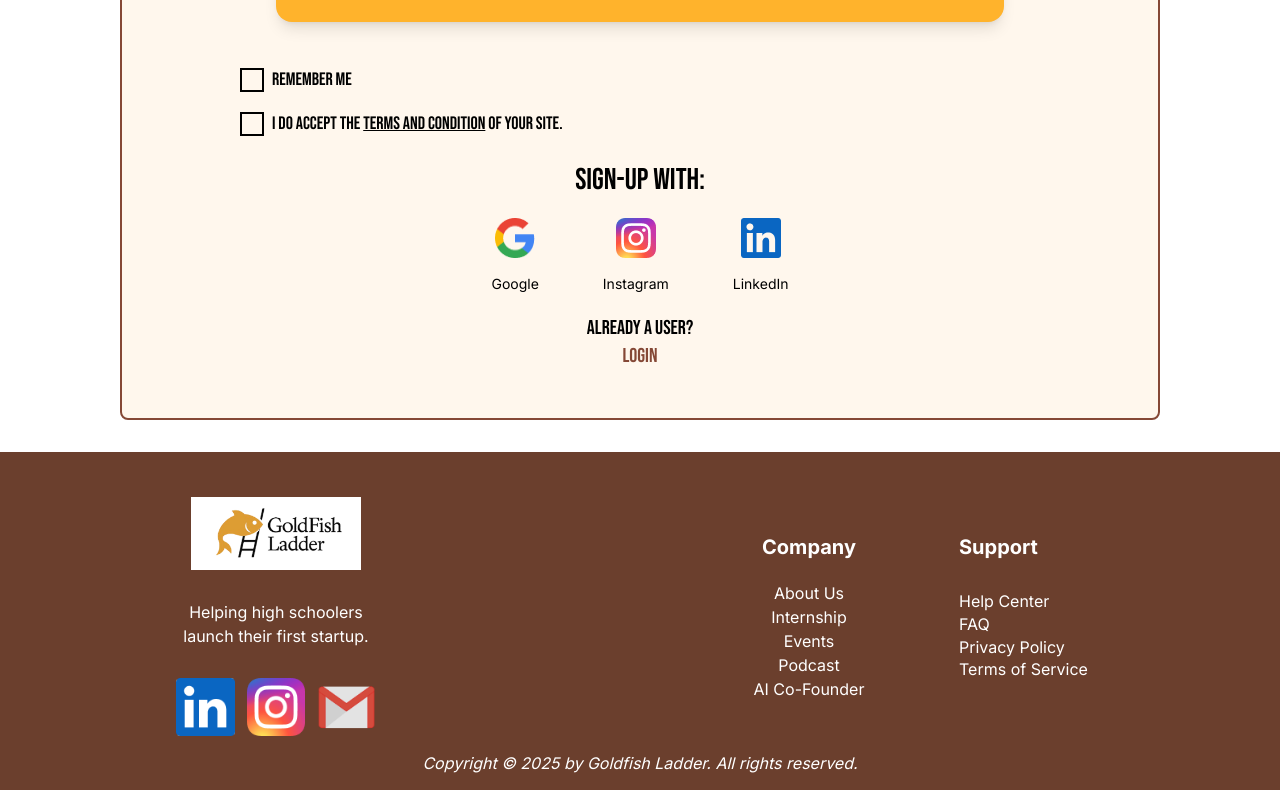
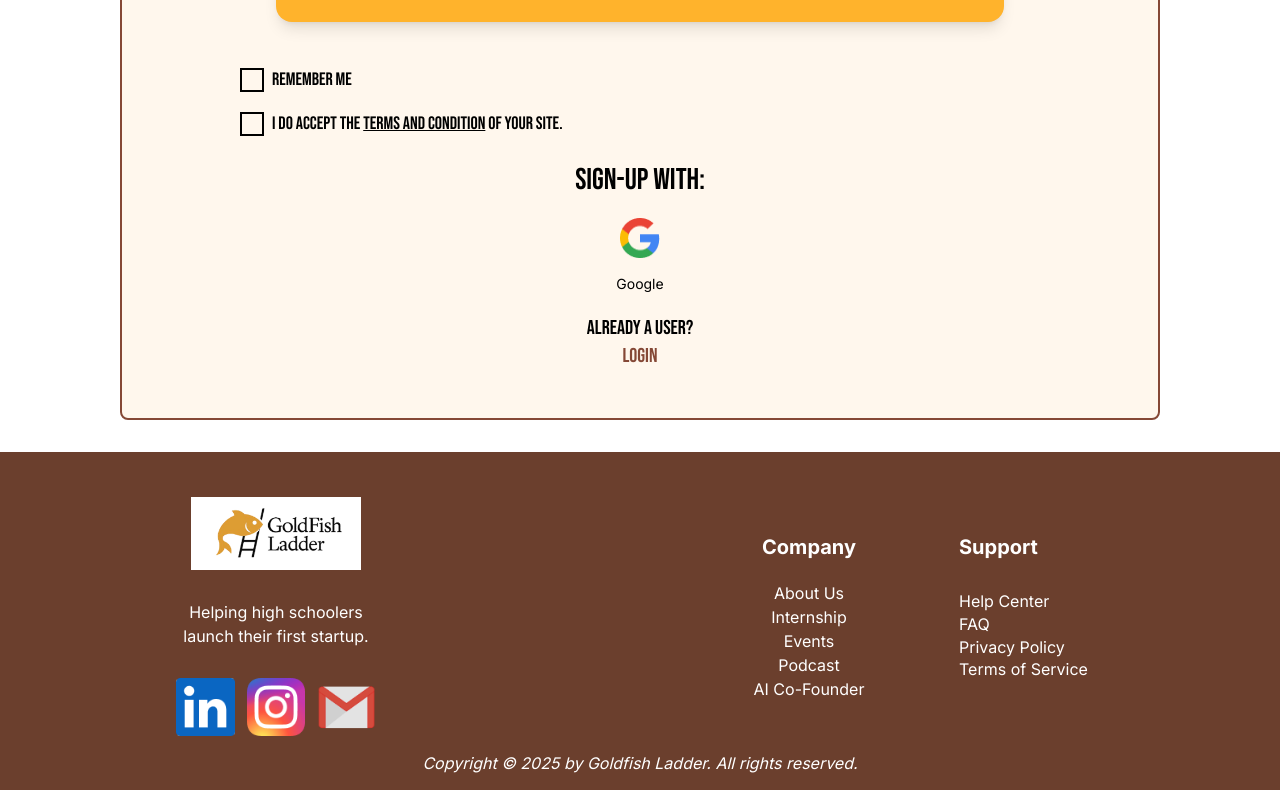
Before and after one commit to Daseinintheworld/goldfish-ladder-website, a Next.js app: page /sign-in in a window 1280 px wide. Shown: the part 1015-1805 px from the top of the page. Built offline with nearby package versions, Linux system fonts and the light colour scheme.

Commit message:
Add link.

```diff
--- a/app/(auth)/log-in/page.tsx
+++ b/app/(auth)/log-in/page.tsx
@@ -2,8 +2,6 @@
 import Link from "next/link";
 import { useState } from "react";
 import image from "@/assets/form/image.png";
-
-
 import { toast } from "react-toastify";
 import Image from "next/image";
 
@@ -11,9 +9,7 @@ const Form = () => {
   const [form2Data, setForm2Data] = useState({
     email: "",
     password: "",
-
   });
-
 
   const handleChange = (e: React.ChangeEvent<HTMLInputElement>) => {
     const { name, value } = e.target;
@@ -64,8 +60,6 @@ const Form = () => {
             {/* Grid layout for form fields */}
             <div className=" flex flex-col items-center  w-full max-w-[800px]">
               <div className="grid md:mx-[15px] mx-[0] grid-cols-3 gap-y-14 gap-x-6 w-[90%] w-max-3xl">
-
-
                 {/* EMAIL field */}
                 <label
                   htmlFor="email"
@@ -105,7 +99,6 @@ const Form = () => {
                 </div>
               </div>
 
-
               {/* register button */}
               <div className="mt-8 w-full">
                 <div className="text-center">
@@ -118,16 +111,13 @@ const Form = () => {
                 </div>
               </div>
 
-
               <div className="flex  w-full justify-center items-center">
                 <div className="w-[40%] border-[1px] border-black h-0.5  "></div>
-                <p className="text-xl font-bebas md:text-2xl lg:text-3xl font-medium mx-[3%]">OR</p>
+                <p className="text-xl font-bebas md:text-2xl lg:text-3xl font-medium mx-[3%]">
+                  OR
+                </p>
                 <div className="w-[40%] border-[1px] border-black  "></div>
-
               </div>
-
-
-
 
               {/* Sign up with Selection */}
 
@@ -136,19 +126,14 @@ const Form = () => {
                   Don&apos;t have an account?
                 </h2>
 
-                  <p className="text-lg font-bebas md:text-xl lg:text-2xl font-medium mb-12 text-[#854836]">login</p>
-
+                <Link
+                  href={"/sign-in"}
+                  className="text-lg font-bebas md:text-xl lg:text-2xl font-medium mb-12 text-[#854836]"
+                >
+                  Sign Up
+                </Link>
               </div>
             </div>
-
-
-
-
-
-
-
-
-
           </div>
         </div>
       </div>
--- a/app/(auth)/sign-in/page.tsx
+++ b/app/(auth)/sign-in/page.tsx
@@ -2,11 +2,7 @@
 import Link from "next/link";
 import { useState } from "react";
 import image from "@/assets/form/image.png";
-import insta from "@/assets/icons/Insta icon.png";
 import google from "@/assets/icons/google Icon.png";
-import lindedin from "@/assets/icons/in Icons.png";
-
-
 import { toast } from "react-toastify";
 import Image from "next/image";
 
@@ -20,7 +16,6 @@ const Form = () => {
     rememberMe: false, // New field for "Remember Me"
     acceptTerms: false, // New field for "Accept Terms"
   });
-
 
   const handleChange = (e: React.ChangeEvent<HTMLInputElement>) => {
     const { name, value } = e.target;
@@ -148,7 +143,6 @@ const Form = () => {
                 </div>
               </div>
 
-
               {/* register button */}
               <div className="mt-8 w-full">
                 <div className="text-center">
@@ -160,8 +154,6 @@ const Form = () => {
                   </button>
                 </div>
               </div>
-
-
 
               {/* Role Selection */}
               <div className="w-full flex flex-col  mt-4 font-bebas">
@@ -178,9 +170,10 @@ const Form = () => {
                         }))
                       }
                       className="w-5 h-5 lg:w-6 lg:h-6 border-2 border-black appearance-none relative rounded-none checked:bg-transparent checked:before:content-[''] checked:before:absolute checked:before:top-[3px] checked:before:left-[3px] checked:before:w-[10px] checked:before:h-[10px] lg:checked:before:w-[14px] lg:checked:before:h-[14px] checked:before:bg-orange-300"
-
                     />
-                      <span className="ml-2  font-medium md:text-lg text-[13px]">REMEMBER ME</span>
+                    <span className="ml-2  font-medium md:text-lg text-[13px]">
+                      REMEMBER ME
+                    </span>
                   </label>
 
                   <label className="inline-flex items-center">
@@ -192,18 +185,19 @@ const Form = () => {
                       onChange={(e) =>
                         setFormData((prev) => ({
                           ...prev,
-                            acceptTerms: e.target.checked
+                          acceptTerms: e.target.checked,
                         }))
                       }
                       className="w-5 h-5 lg:w-6 lg:h-6 border-2 border-black appearance-none relative rounded-none checked:bg-transparent checked:before:content-[''] checked:before:absolute checked:before:top-[3px] checked:before:left-[3px] checked:before:w-[10px] checked:before:h-[10px] lg:checked:before:w-[14px] lg:checked:before:h-[14px] checked:before:bg-orange-300"
                     />
                     <span className="ml-2 md:text-lg text-[13px] font-medium">
-                        I do accept the <span className="underline">Terms and condition</span> of your site.
+                      I do accept the{" "}
+                      <span className="underline">Terms and condition</span> of
+                      your site.
                     </span>
                   </label>
                 </div>
               </div>
-
 
               {/* Sign up with Selection */}
 
@@ -220,45 +214,20 @@ const Form = () => {
                       height={40}
                       className="w-[40px] h-[40px] max-w-3xl  mx-auto mb-4  "
                     />
-                      <p className="text-sm  md:text-md lg:text-md  ">Google</p>
-                    </div>
-
-
-                    <div>
-                      <Image
-                        src={insta}
-                        alt="GoldFish Ladder"
-                        width={40}
-                        height={40}
-                        className="w-[40px] h-[40px] max-w-3xl  mx-auto mb-4 animate-slide-down"
-                      />
-                      <p className="text-sm  md:text-md lg:text-md  ">Instagram</p>
-                    </div>
-                    <div>
-                      <Image
-                        src={lindedin}
-                        alt="GoldFish Ladder"
-                        width={40}
-                        height={40}
-                        className="w-[40px] h-[40px] max-w-3xl mx-auto mb-4 animate-slide-down"
-                      />
-                     <p className="text-sm md:text-md lg:text-md ">LinkedIn</p>
+                    <p className="text-sm  md:text-md lg:text-md">Google</p>
                   </div>
                 </div>
-                  <p className="text-md font-bebas md:text-lg lg:text-xl font-medium ">Already a user?</p>
-                  <p className="text-md font-bebas md:text-lg lg:text-xl font-medium mb-12 text-[#854836]">login</p>
-
+                <p className="text-md font-bebas md:text-lg lg:text-xl font-medium ">
+                  Already a user?
+                </p>
+                <Link
+                  href={"/log-in"}
+                  className="text-md font-bebas md:text-lg lg:text-xl font-medium mb-12 text-[#854836]"
+                >
+                  login
+                </Link>
               </div>
             </div>
-
-
-
-
-
-
-
-
-
           </div>
         </div>
       </div>
```
Lines whose indentation alone changed are shown as unchanged.
